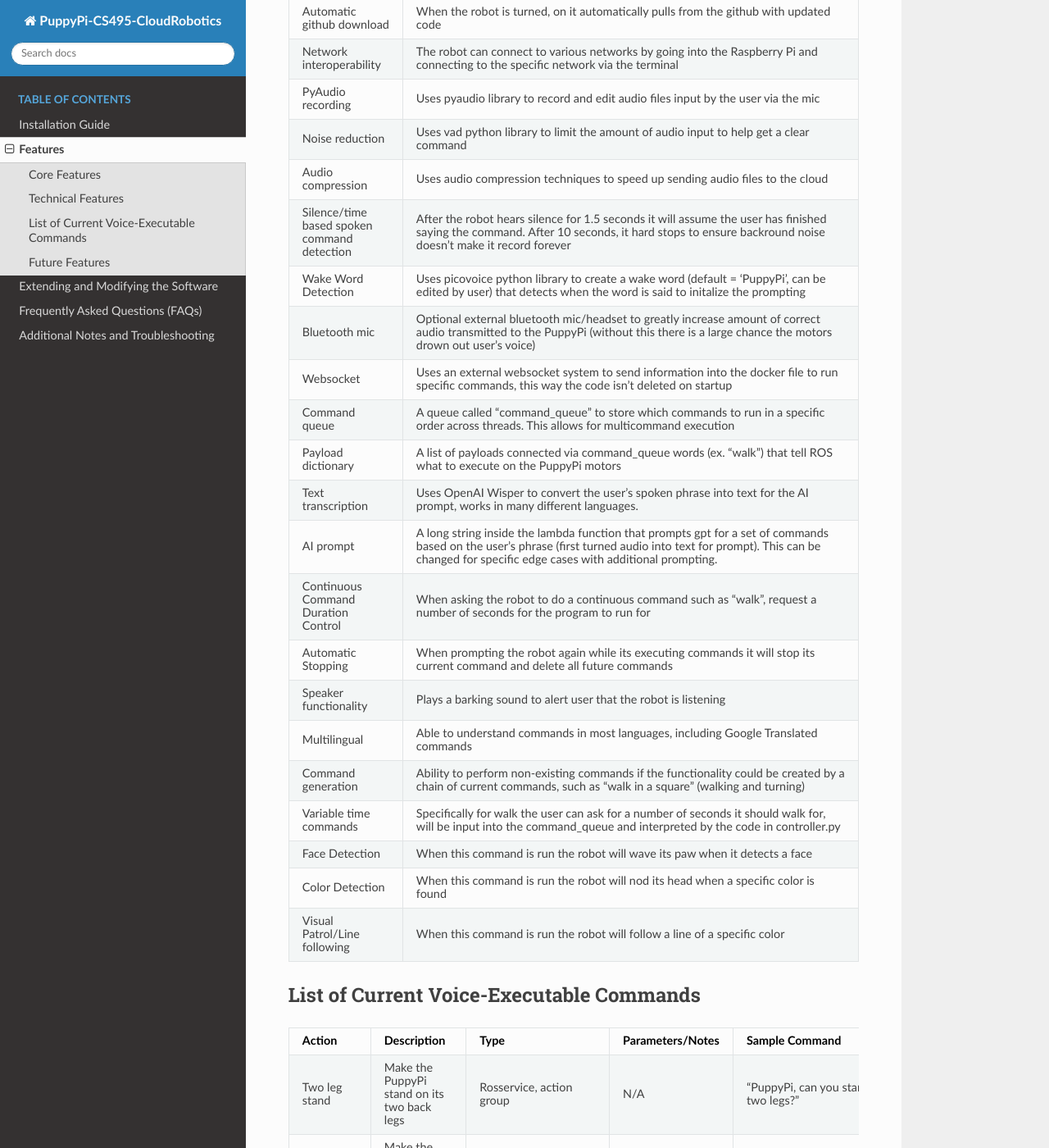
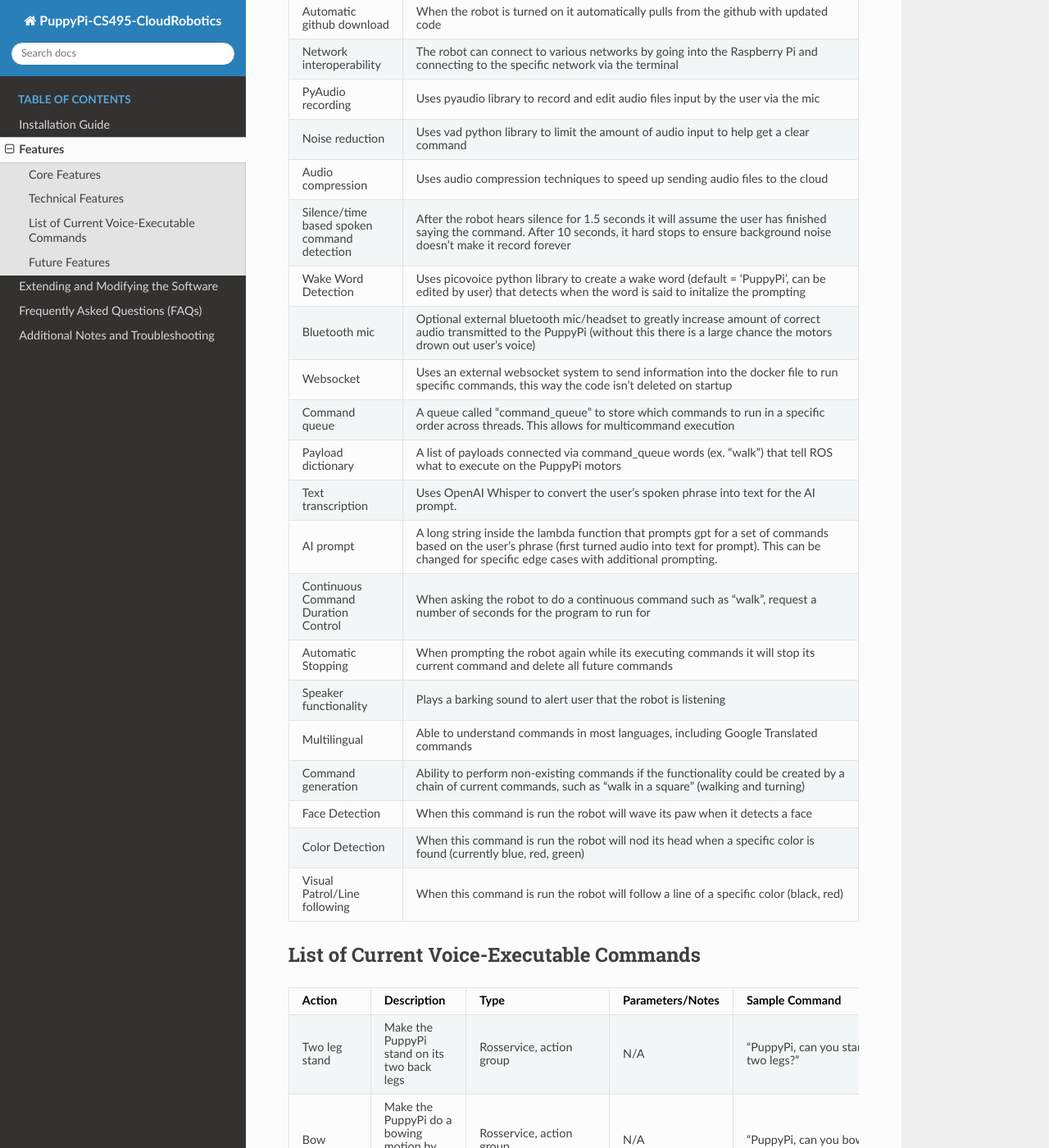
Before and after one commit to CS-495-Cloud-Robotics-Team/PuppyPi, a Sphinx documentation site: the page built from docs/features.rst, in a window 1280 px wide and 1400 px high, scrolled down 674 px. Shown: the whole window at 82% size. Built offline with Sphinx 7.4.7 and the Read the Docs theme 3.1.0, drawn with Linux system fonts in a browser that asks for light colours; pages that are not in the unit, such as notebooks, are missing from menus.

Commit message:
Update features.rst

```diff
--- a/docs/features.rst
+++ b/docs/features.rst
@@ -33,7 +33,7 @@ Technical Features
    * - On-startup running
      - When the robot is turned on, it automatically runs controller.py (you can turn this off)
    * - Automatic github download
-     - When the robot is turned, on it automatically pulls from the github with updated code
+     - When the robot is turned on it automatically pulls from the github with updated code
    * - Network interoperability
      - The robot can connect to various networks by going into the Raspberry Pi and connecting to the specific network via the terminal
    * - PyAudio recording
@@ -43,7 +43,7 @@ Technical Features
    * - Audio compression
      - Uses audio compression techniques to speed up sending audio files to the cloud
    * - Silence/time based spoken command detection
-     - After the robot hears silence for 1.5 seconds it will assume the user has finished saying the command. After 10 seconds, it hard stops to ensure backround noise doesn't make it record forever
+     - After the robot hears silence for 1.5 seconds it will assume the user has finished saying the command. After 10 seconds, it hard stops to ensure background noise doesn't make it record forever
    * - Wake Word Detection
      - Uses picovoice python library to create a wake word (default = 'PuppyPi', can be edited by user) that detects when the word is said to initalize the prompting
    * - Bluetooth mic
@@ -55,7 +55,7 @@ Technical Features
    * - Payload dictionary
      - A list of payloads connected via command_queue words (ex. "walk") that tell ROS what to execute on the PuppyPi motors
    * - Text transcription
-     - Uses OpenAI Wisper to convert the user's spoken phrase into text for the AI prompt, works in many different languages.
+     - Uses OpenAI Whisper to convert the user's spoken phrase into text for the AI prompt.
    * - AI prompt
      - A long string inside the lambda function that prompts gpt for a set of commands based on the user's phrase (first turned audio into text for prompt). This can be changed for specific edge cases with additional prompting.
    * - Continuous Command Duration Control
@@ -68,14 +68,12 @@ Technical Features
      - Able to understand commands in most languages, including Google Translated commands
    * - Command generation
      - Ability to perform non-existing commands if the functionality could be created by a chain of current commands, such as "walk in a square" (walking and turning)
-   * - Variable time commands
-     - Specifically for walk the user can ask for a number of seconds it should walk for, will be input into the command_queue and interpreted by the code in controller.py
    * - Face Detection
      - When this command is run the robot will wave its paw when it detects a face
    * - Color Detection
-     - When this command is run the robot will nod its head when a specific color is found
+     - When this command is run the robot will nod its head when a specific color is found (currently blue, red, green)
    * - Visual Patrol/Line following
-     - When this command is run the robot will follow a line of a specific color
+     - When this command is run the robot will follow a line of a specific color (black, red)
 
 List of Current Voice-Executable Commands
 -----------------------------------------
```
